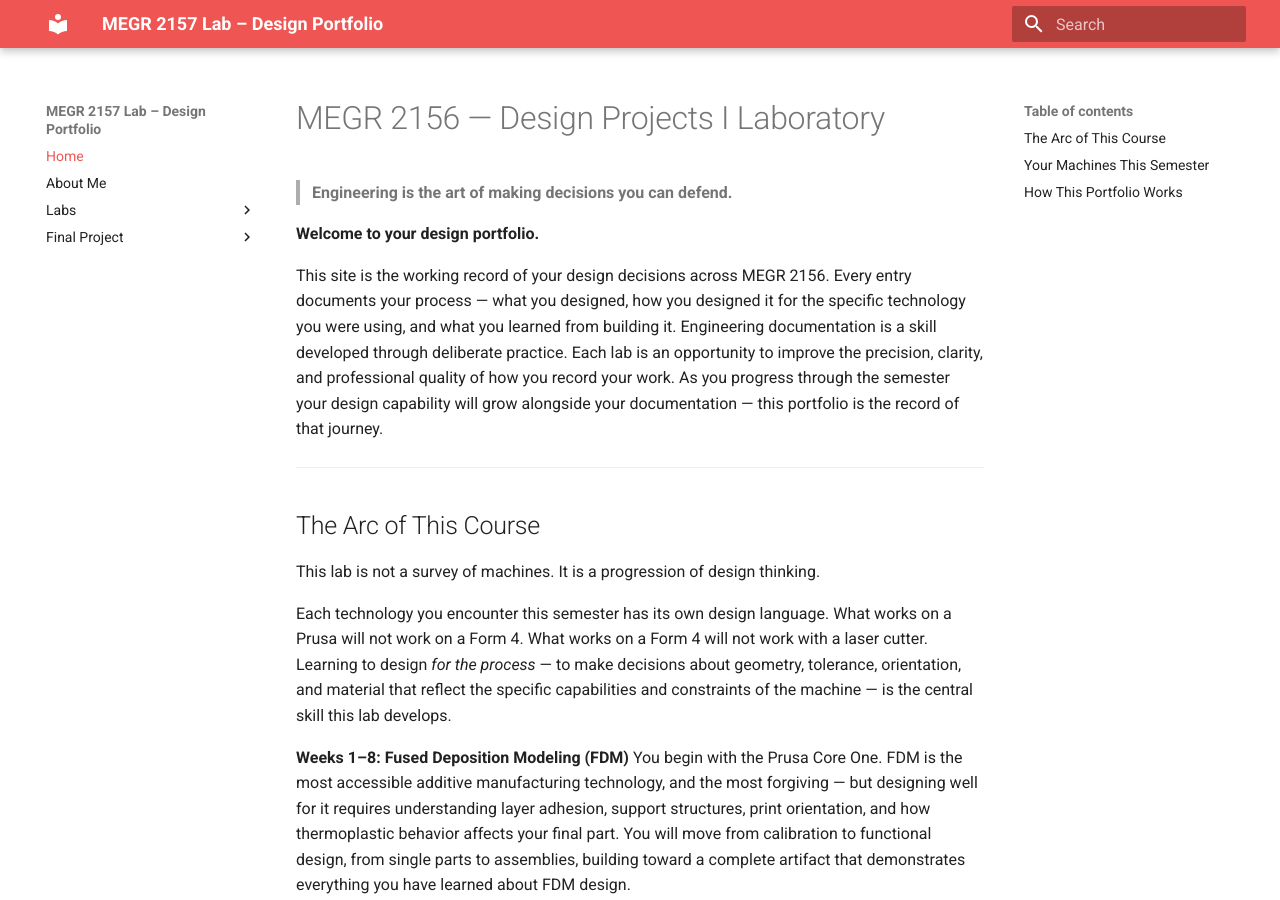
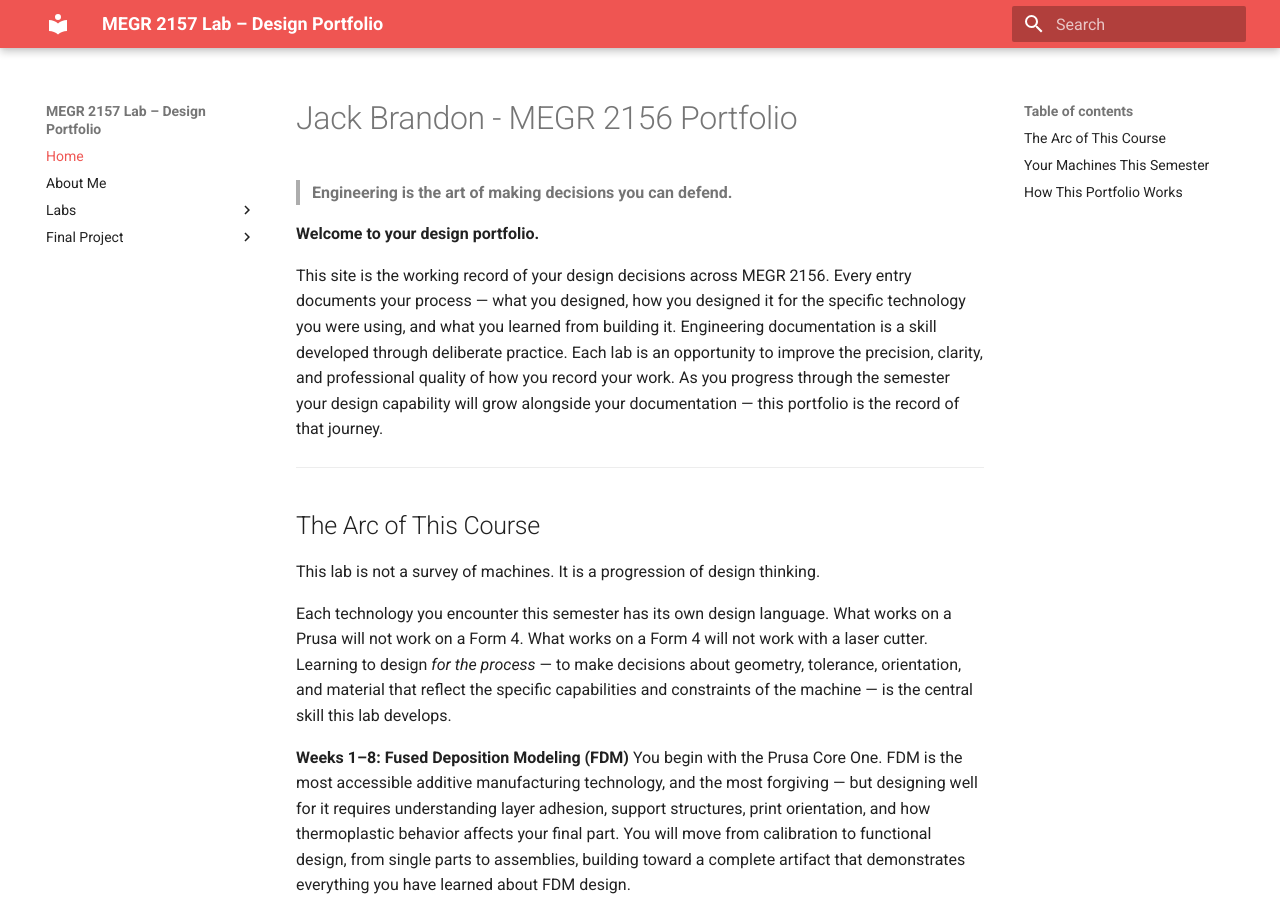
Before and after one commit to jfbrand/jack-brandon-lab-portfolio, an MkDocs documentation site: the page built from docs/index.md, in a window 1280 px wide and 900 px high. Built offline with MkDocs 1.6.1 and Material for MkDocs 9.7.7, drawn with Linux system fonts in a browser that asks for light colours.

Commit message:
Update portfolio title and header in index.md

```diff
--- a/docs/index.md
+++ b/docs/index.md
@@ -1,4 +1,4 @@
-# MEGR 2156 — Design Projects I Laboratory
+# Jack Brandon - MEGR 2156 Portfolio
 
 > **Engineering is the art of making decisions you can defend.**
 
```
